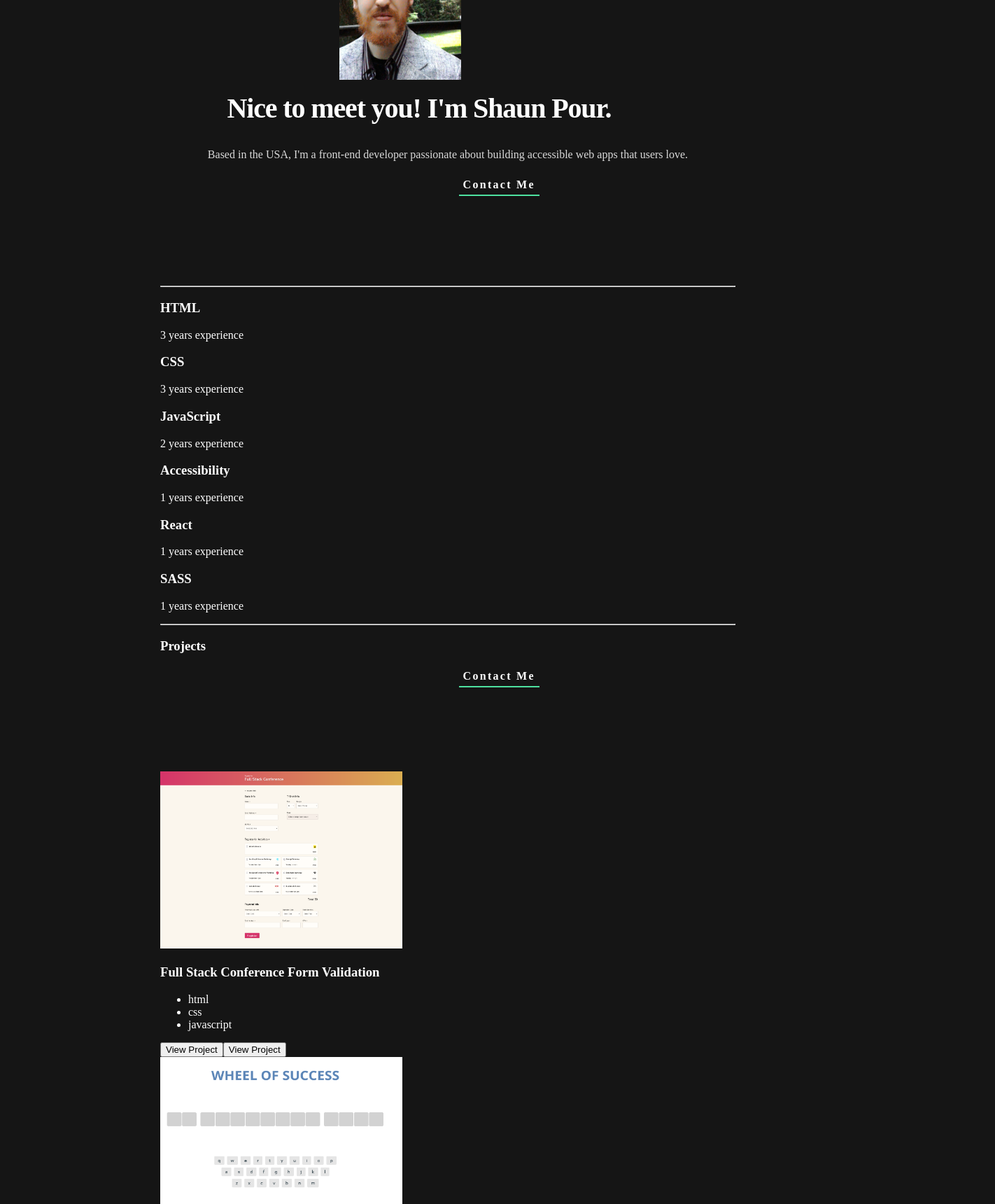
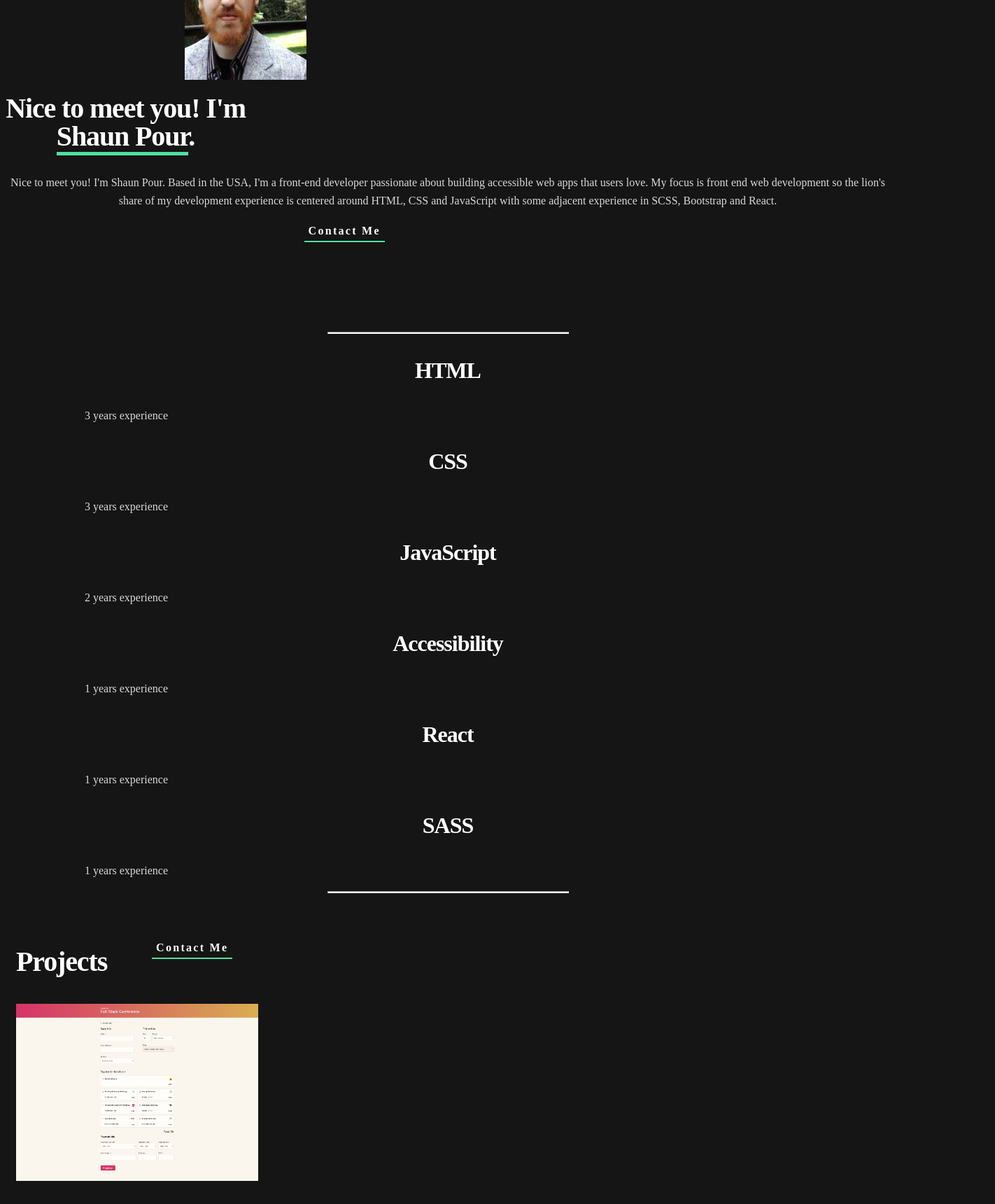
Before and after one commit to ShaunPour/single-page-developer-portfolio, a React (Vite) app: page / in a window 1280 px wide. Shown: the part 260-1980 px from the top of the page at 70% size, 1422 px wide, since content can reach past the window. Built offline with nearby package versions, Linux system fonts and the light colour scheme.

Commit message:
Started rebuilding project using react (and potentially also bootstrap - not sure yet).

```diff
--- a/src/App.css
+++ b/src/App.css
@@ -11,6 +11,13 @@ nav,.social {
   display: flex;
   align-items: center;
   justify-content: space-evenly;
+}
+
+hr {
+  width: 343px;
+  height: 1px;
+  flex-shrink: 0;
+  background: var(--White, #FFF);
 }
 
 .title,.name-footer {
@@ -27,15 +34,20 @@ nav,.social {
 }
 
 .intro-title {
-  width: 90%;
+  width: 343px;
   color: var(--White, #FFF);
   text-align: center;
-  font-family: Space Grotesk;
+  font-family: 'Space Grotesk';
   font-size: 40px;
   font-style: normal;
   font-weight: 700;
   line-height: 40px;
   letter-spacing: -1.136px;
+}
+
+.green-span {
+  border-bottom: 5px solid #4EE1A0;
+
 }
 
 .bio {
@@ -48,11 +60,11 @@ nav,.social {
   line-height: 26px;
 }
 
-.contact-upper,.contact-middle,.contact-lower {
+.contact-upper,.contact-middle,.contact-lower,.code,.site {
   background:transparent;
   border: none;
   color: var(--White, #FFF);
-  font-family: Space Grotesk;
+  font-family: 'Space Grotesk';
   font-size: 16px;
   font-style: normal;
   font-weight: 700;
@@ -69,4 +81,179 @@ nav,.social {
   width: 346px;
   height: 253px;
   flex-shrink: 0;
+  position: relative;
+  left: 15px;
 }
+
+.card-title {
+  color: var(--White, #FFF);
+  text-align: center;
+  font-family: Space Grotesk;
+  font-size: 32px;
+  font-style: normal;
+  font-weight: 700;
+  line-height: 40px;
+  letter-spacing: -1px;
+}
+
+.experience {
+  width: 345px;
+  color: var(--Grey, #D9D9D9);
+  text-align: center;
+  font-family: Space Grotesk;
+  font-size: 16px;
+  font-style: normal;
+  font-weight: 500;
+  line-height: 26px;
+}
+
+.project-header {
+  display: inline-flex;
+  justify-content: center;
+  align-items: flex-end;
+  position: relative;
+  left: 15px;
+}
+
+.projects-title {
+  color: var(--White, #FFF);
+  font-family: Space Grotesk;
+  font-size: 40px;
+  font-style: normal;
+  font-weight: 700;
+  line-height: 40px;
+  letter-spacing: -1.136px;
+  }
+
+  .contact-middle {
+    left: 4em;
+    top: 3.5em;
+  }
+
+  .tech-stack {
+    list-style-type: none;
+    display: flex;
+    align-items: center;
+    justify-content: flex-start;
+  }
+
+  .tech-stack li {
+    margin-right: 20px;
+  }
+
+  .tech-stack li:last-of-type {
+    margin-right: 0;
+  }
+
+  .stack-itm {
+    color: var(--Grey, #D9D9D9);
+    font-feature-settings: 'clig' off, 'liga' off;
+    font-family: Space Grotesk;
+    font-size: 18px;
+    font-style: normal;
+    font-weight: 500;
+    line-height: 28px;
+    text-transform: uppercase;
+  }
+
+  .code,.site {
+    left: auto;
+  }
+
+  .btn-div {
+    display: flex;
+    align-items: flex-start;
+    justify-content: space-evenly;
+    position: relative;
+    right: 30px;
+  }
+
+  footer {
+    width: 375px;
+    height: 834px;
+    flex-shrink: 0;
+    background: var(--Dark-Grey, #242424);
+  }
+
+  .footer-title {
+    width: 343px;
+    color: var(--White, #FFF);
+    text-align: center;
+    font-family: Space Grotesk;
+    font-size: 40px;
+    font-style: normal;
+    font-weight: 700;
+    line-height: 40px;
+    letter-spacing: -1.136px;
+    padding-top: 50px;
+  }
+
+  .footer-txt {
+    width: 343px;
+    color: #D9D9D9;
+    text-align: center;
+    font-family: Space Grotesk;
+    font-size: 16px;
+    font-style: normal;
+    font-weight: 500;
+    line-height: 26px;
+  }
+
+  .footer-form {
+    display: flex;
+    flex-direction: column;
+    align-items: center;
+    justify-content: center;
+  }
+
+  .name-input,.email-input,.message-input {
+    width: 343px;
+    flex-shrink: 0;
+    background: transparent;
+    border: none;
+    border-bottom: 2px solid var(--White, #FFF);
+    margin-bottom: 1.2em;
+  }
+
+  .name-input,.email-input {
+    height: 43px;
+  }
+
+  .message-input {
+    height: 107px;
+  }
+
+  .name-input::placeholder,.email-input::placeholder,.message-input::placeholder {
+    color: var(--White, #FFF);
+    font-family: 'Space Grotesk';
+    font-size: 16px;
+    font-style: normal;
+    font-weight: 500;
+    line-height: 26px;
+    letter-spacing: -0.222px;
+    opacity: 0.5;
+  }
+
+  .contact-lower {
+    left: 25vw;
+  }
+
+  .name-footer {
+    color: var(--White, #FFF);
+    font-family: Space Grotesk;
+    font-size: 24px;
+    font-style: normal;
+    font-weight: 700;
+    line-height: 32px;
+    letter-spacing: -0.333px;
+  }
+
+  .social a {
+    width: 53.994px;
+    height: 20px;
+  }
+
+  .social {
+    position: relative;
+    top: 2.5em;
+  }
--- a/src/assets/components/Biography.jsx
+++ b/src/assets/components/Biography.jsx
@@ -2,9 +2,12 @@ const Biography = () => {
     return (
         <>
             <img src="../../../public/images/me.jpg" alt="headshot" className="me" />
-            <h2 className="intro-title">Nice to meet you! I&apos;m Shaun Pour.</h2>
-            <p className="bio">Based in the USA, I&apos;m a front-end developer passionate about
-    building accessible web apps that users love.</p>
+            <h2 className="intro-title">Nice to meet you! I&apos;m <span className="green-span">Shaun Pour</span>.</h2>
+            <p className="bio">Nice to meet you! I&apos;m Shaun Pour. Based in the USA, I&apos;m a front-end developer
+                passionate about building accessible web apps that users love. My focus is front
+                end web development so the lion&apos;s share of my development experience is centered
+                around HTML, CSS and JavaScript with some adjacent experience in SCSS, Bootstrap
+                and React.</p>
     <button className="contact-upper">Contact Me</button>
         </>
     )
--- a/src/assets/components/Footer.jsx
+++ b/src/assets/components/Footer.jsx
@@ -8,7 +8,7 @@ const Footer = () => {
                 I would love to hear about your project and how I could help. Please fill in the
                 form, and I’ll get back to you as soon as possible.
             </p>
-            <form>
+            <form className="footer-form">
                 <input type="text" className="name-input" placeholder="NAME"/>
                 <input type="email" className="email-input" placeholder="EMAIL"/>
                 <textarea className="message-input" cols="30" rows="10" placeholder="MESSAGE"></textarea>
@@ -19,7 +19,7 @@ const Footer = () => {
             <div className="social">
             {contacts.map((contact) => {
                     return (
-                        <a key={contact.id} href={contact.url} className={contact.name}><img src={contact.image} alt={contact.name} className={`${contact.name}-img`} /></a>
+                        <a key={contact.id} href={contact.url} className={contact.name} target="_blank" rel="noreferrer"><img src={contact.image} alt={contact.name} className={`${contact.name}-img`} /></a>
                     );
                 }
                 )}
--- a/src/assets/components/Navbar.jsx
+++ b/src/assets/components/Navbar.jsx
@@ -5,7 +5,7 @@ const Navbar = () => {
         <nav>
             {contacts.map((contact) => {
                     return (
-                        <a key={contact.id} href={contact.url} className={contact.name}><img src={contact.image} alt={contact.name} className={`${contact.name}-img`} /></a>
+                        <a key={contact.id} href={contact.url} className={contact.name} target="_blank" rel="noreferrer"><img src={contact.image} alt={contact.name} className={`${contact.name}-img`} /></a>
                     );
                 }
                 )}
--- a/src/assets/components/ProjectCard.jsx
+++ b/src/assets/components/ProjectCard.jsx
@@ -12,7 +12,7 @@ const ProjectCard = (props) => {
             </ul>
             <div className="btn-div">
                 <a href={props.projects.site}><button className="code">View Project</button></a>
-                <a href={props.projects.repository}><button className="site">View Project</button></a>
+                <a href={props.projects.repository}><button className="site">View Code</button></a>
             </div>
         </div>
     )
--- a/src/assets/components/ProjectList.jsx
+++ b/src/assets/components/ProjectList.jsx
@@ -8,6 +8,7 @@ const ProjectList = () => {
                     <h3 className="projects-title">Projects</h3>
                     <button className="contact-middle">Contact Me</button>
                 </div>
+                <div className="row">
                 {projects.map((projects) => {
                     return (
                         <div className='col' key={projects.id}>
@@ -16,6 +17,7 @@ const ProjectList = () => {
                     );
                 }
                 )}
+                </div>
           </div>
         )
     }
```
